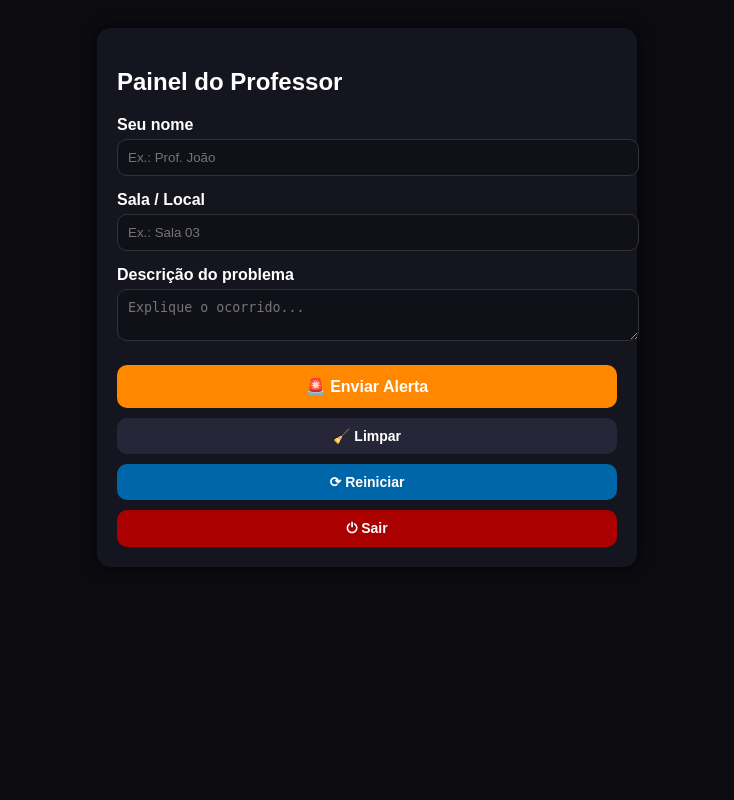
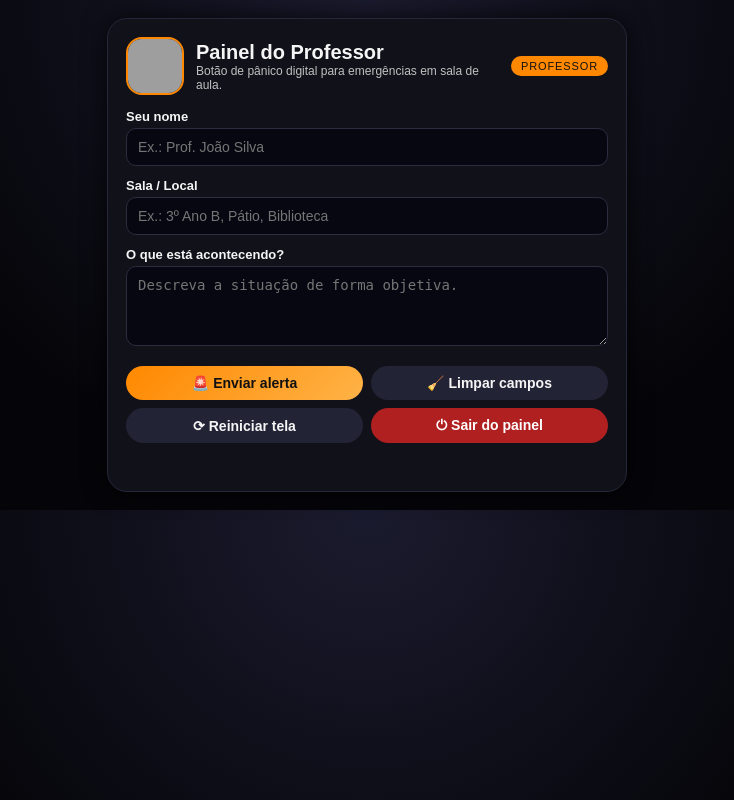
Before and after one commit to salveci2022/prof-safe24, a Flask app: page /professor in a window 1280 px wide. Shown: the whole page, without its empty margins (273-1007 px from the left). Run offline with Flask 3, Linux system fonts and the light colour scheme; grey boxes are pictures that could not be loaded.

Commit message:
Update professor.html

```diff
--- a/templates/professor.html
+++ b/templates/professor.html
@@ -6,87 +6,226 @@
     <meta name="viewport" content="width=device-width, initial-scale=1.0">
 
     <style>
-    body { background:#0b0b10; color:#fff; font-family: Arial; padding:20px; }
+        * { box-sizing: border-box; margin: 0; padding: 0; }
+        body {
+            font-family: Arial, Helvetica, sans-serif;
+            background: radial-gradient(circle at top, #1b1b2f 0, #050509 60%);
+            color: #f5f5f5;
+            padding: 18px;
+        }
+        .container {
+            max-width: 520px;
+            margin: 0 auto;
+        }
         .card {
-        max-width:500px; margin:0 auto; padding:20px;
-        background:#15151f; border-radius:14px;
-        box-shadow:0 0 15px rgba(0,0,0,0.5);
+            background: #11111a;
+            border-radius: 20px;
+            padding: 18px 18px 22px;
+            box-shadow: 0 0 25px rgba(0,0,0,0.8);
+            border: 1px solid #26263a;
         }
-    label { display:block; margin-top:15px; font-weight:bold; }
+        .header {
+            display: flex;
+            align-items: center;
+            gap: 12px;
+            margin-bottom: 14px;
+        }
+        .logo-wrap {
+            width: 58px;
+            height: 58px;
+            border-radius: 16px;
+            overflow: hidden;
+            border: 2px solid #ff8800;
+            flex-shrink: 0;
+        }
+        .logo-wrap img {
+            width: 100%;
+            height: 100%;
+            object-fit: cover;
+        }
+        .title-block {
+            flex: 1;
+        }
+        .title {
+            font-size: 20px;
+            font-weight: bold;
+        }
+        .subtitle {
+            font-size: 12px;
+            color: #c0c0c0;
+        }
+        .badge {
+            font-size: 11px;
+            padding: 4px 10px;
+            border-radius: 999px;
+            background: #ff8800;
+            color: #111;
+            text-transform: uppercase;
+            letter-spacing: 0.08em;
+        }
+
+        label {
+            display: block;
+            margin-top: 12px;
+            margin-bottom: 4px;
+            font-size: 13px;
+            font-weight: 600;
+        }
         input, textarea {
-        width:100%; padding:10px; margin-top:5px;
-        border-radius:10px; background:#101018; color:#fff;
-        border:1px solid #333;
+            width: 100%;
+            padding: 10px 11px;
+            border-radius: 10px;
+            border: 1px solid #2c2c3f;
+            background: #070712;
+            color: #f5f5f5;
+            font-size: 14px;
         }
-    button {
-        width:100%; padding:12px; margin-top:20px;
-        background:#ff8800; color:#fff; border:none;
-        border-radius:10px; font-weight:bold;
-        cursor:pointer; font-size:16px;
+        textarea {
+            min-height: 80px;
+            resize: vertical;
         }
-    button:hover { background:#e67400; }
+        input:focus, textarea:focus {
+            outline: none;
+            border-color: #ff8800;
+            box-shadow: 0 0 0 1px rgba(255,136,0,0.35);
+        }
 
-    .btn-small {
-        margin-top:10px;
-        width:100%;
-        padding:10px;
-        border-radius:10px;
-        font-size:14px;
-        font-weight:bold;
-        cursor:pointer;
-        border:none;
+        .btn-row {
+            display: grid;
+            grid-template-columns: repeat(2, 1fr);
+            gap: 8px;
+            margin-top: 16px;
         }
-    .btn-clean { background:#262638; color:#fff; }
-    .btn-exit { background:#aa0000; color:#fff; }
-    .btn-reload { background:#0066aa; color:#fff; }
+        .btn {
+            border-radius: 999px;
+            border: none;
+            padding: 9px 14px;
+            font-size: 14px;
+            cursor: pointer;
+            display: inline-flex;
+            align-items: center;
+            justify-content: center;
+            gap: 6px;
+            font-weight: 600;
+        }
+        .btn-main {
+            background: linear-gradient(135deg, #ff8800, #ffb347);
+            color: #111;
+        }
+        .btn-main:hover { filter: brightness(0.95); }
+        .btn-secondary {
+            background: #232336;
+            color: #f5f5f5;
+        }
+        .btn-secondary:hover {
+            background: #30304a;
+        }
+        .btn-danger {
+            background: #b02020;
+            color: #fff;
+        }
+        .btn-danger:hover { background: #d02828; }
+
+        .status {
+            margin-top: 10px;
+            font-size: 12px;
+            min-height: 16px;
+        }
+        .status.ok { color: #7be8b0; }
+        .status.warn { color: #ffcc7a; }
+
+        @media (max-width: 480px) {
+            .btn-row { grid-template-columns: 1fr; }
+            .header { align-items: flex-start; }
+        }
     </style>
-
 </head>
 <body>
+<div class="container">
+    <div class="card">
 
-<div class="card">
-    <h2>Painel do Professor</h2>
+        <div class="header">
+            <div class="logo-wrap">
+                <!-- TROQUE O CAMINHO DA LOGO SE PRECISAR -->
+                <img src="/static/img/logo_profsafe.png" alt="Logo PROF-SAFE 24">
+            </div>
+            <div class="title-block">
+                <div class="title">Painel do Professor</div>
+                <div class="subtitle">Botão de pânico digital para emergências em sala de aula.</div>
+            </div>
+            <span class="badge">Professor</span>
+        </div>
 
-    <label>Seu nome</label>
-    <input id="teacher" placeholder="Ex.: Prof. João">
+        <label for="teacher">Seu nome</label>
+        <input type="text" id="teacher" placeholder="Ex.: Prof. João Silva">
 
-    <label>Sala / Local</label>
-    <input id="room" placeholder="Ex.: Sala 03">
+        <label for="room">Sala / Local</label>
+        <input type="text" id="room" placeholder="Ex.: 3º Ano B, Pátio, Biblioteca">
 
-    <label>Descrição do problema</label>
-    <textarea id="description" placeholder="Explique o ocorrido..."></textarea>
+        <label for="description">O que está acontecendo?</label>
+        <textarea id="description" placeholder="Descreva a situação de forma objetiva."></textarea>
 
-    <button onclick="enviarAlerta()">🚨 Enviar Alerta</button>
+        <div class="btn-row">
+            <button class="btn btn-main" onclick="enviarAlerta()">
+                🚨 Enviar alerta
+            </button>
+            <button class="btn btn-secondary" onclick="limparCampos()">
+                🧹 Limpar campos
+            </button>
+            <button class="btn btn-secondary" onclick="location.reload()">
+                ⟳ Reiniciar tela
+            </button>
+            <button class="btn btn-danger" onclick="window.location='/'">
+                ⏻ Sair do painel
+            </button>
+        </div>
 
-    <button class="btn-clean btn-small" onclick="limparCampos()">🧹 Limpar</button>
-    <button class="btn-reload btn-small" onclick="location.reload()">⟳ Reiniciar</button>
-    <button class="btn-exit btn-small" onclick="window.location='/'">⏻ Sair</button>
+        <div id="status" class="status"></div>
+    </div>
 </div>
 
 <script>
-function enviarAlerta() {
-    const data = {
-        teacher: document.getElementById("teacher").value,
-        room: document.getElementById("room").value,
-        description: document.getElementById("description").value
-    };
+async function enviarAlerta() {
+    const teacher = document.getElementById("teacher").value.trim();
+    const room = document.getElementById("room").value.trim();
+    const description = document.getElementById("description").value.trim();
+    const status = document.getElementById("status");
 
-    fetch("/api/alert", {
+    if (!room || !description) {
+        status.className = "status warn";
+        status.textContent = "Informe pelo menos o local e a descrição.";
+        return;
+    }
+
+    try {
+        const resp = await fetch("/api/alert", {
             method: "POST",
-        headers: {"Content-Type":"application/json"},
-        body: JSON.stringify(data)
-    }).then(r => r.json()).then(r => {
-        alert("Alerta enviado com sucesso!");
-        limparCampos();
+            headers: {"Content-Type": "application/json"},
+            body: JSON.stringify({ teacher, room, description })
         });
+
+        if (resp.ok) {
+            status.className = "status ok";
+            status.textContent = "✅ Alerta enviado para a Central.";
+            // Mantém nome/sala, limpa só descrição
+            document.getElementById("description").value = "";
+        } else {
+            status.className = "status warn";
+            status.textContent = "⚠ Erro ao enviar alerta. Tente novamente.";
+        }
+    } catch (e) {
+        console.error(e);
+        status.className = "status warn";
+        status.textContent = "⚠ Falha de conexão com o servidor.";
+    }
 }
 
 function limparCampos() {
     document.getElementById("teacher").value = "";
     document.getElementById("room").value = "";
     document.getElementById("description").value = "";
+    document.getElementById("status").textContent = "";
 }
 </script>
-
 </body>
 </html>
```
Lines whose indentation alone changed are shown as unchanged.
